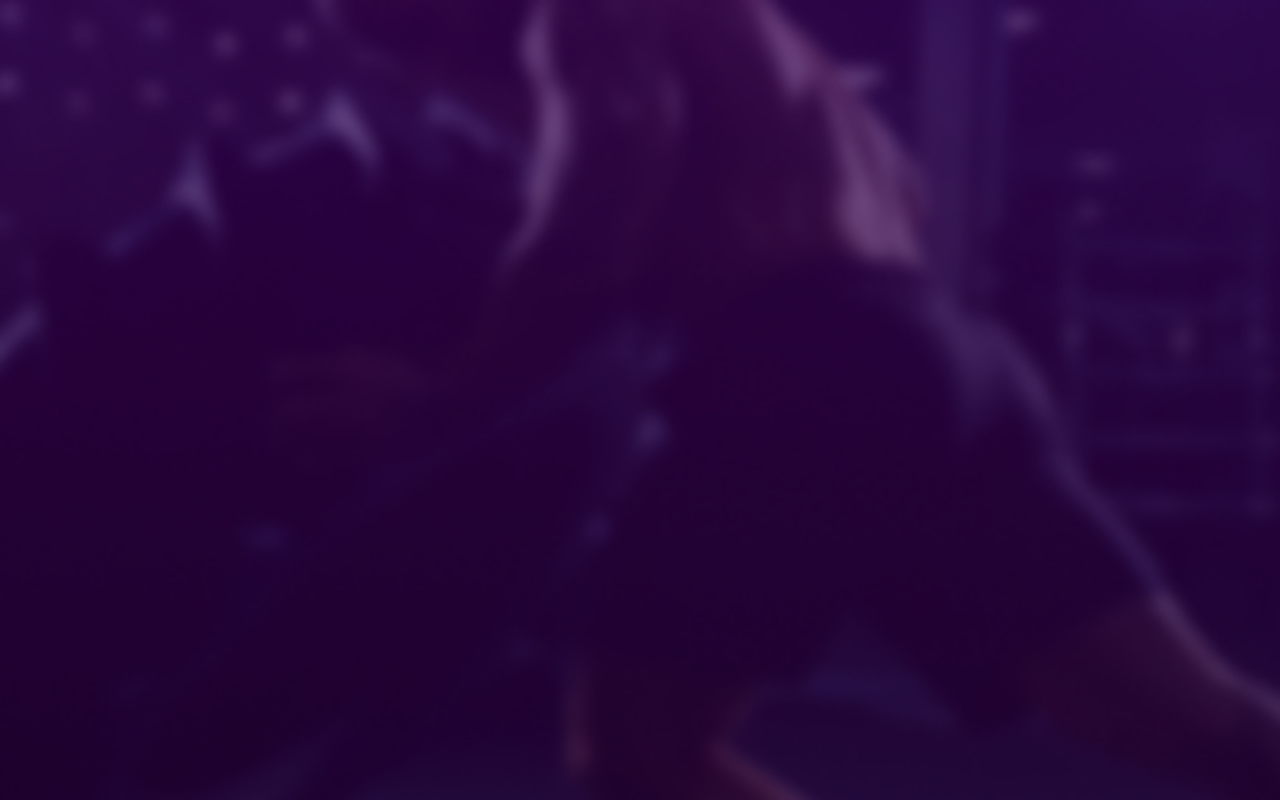
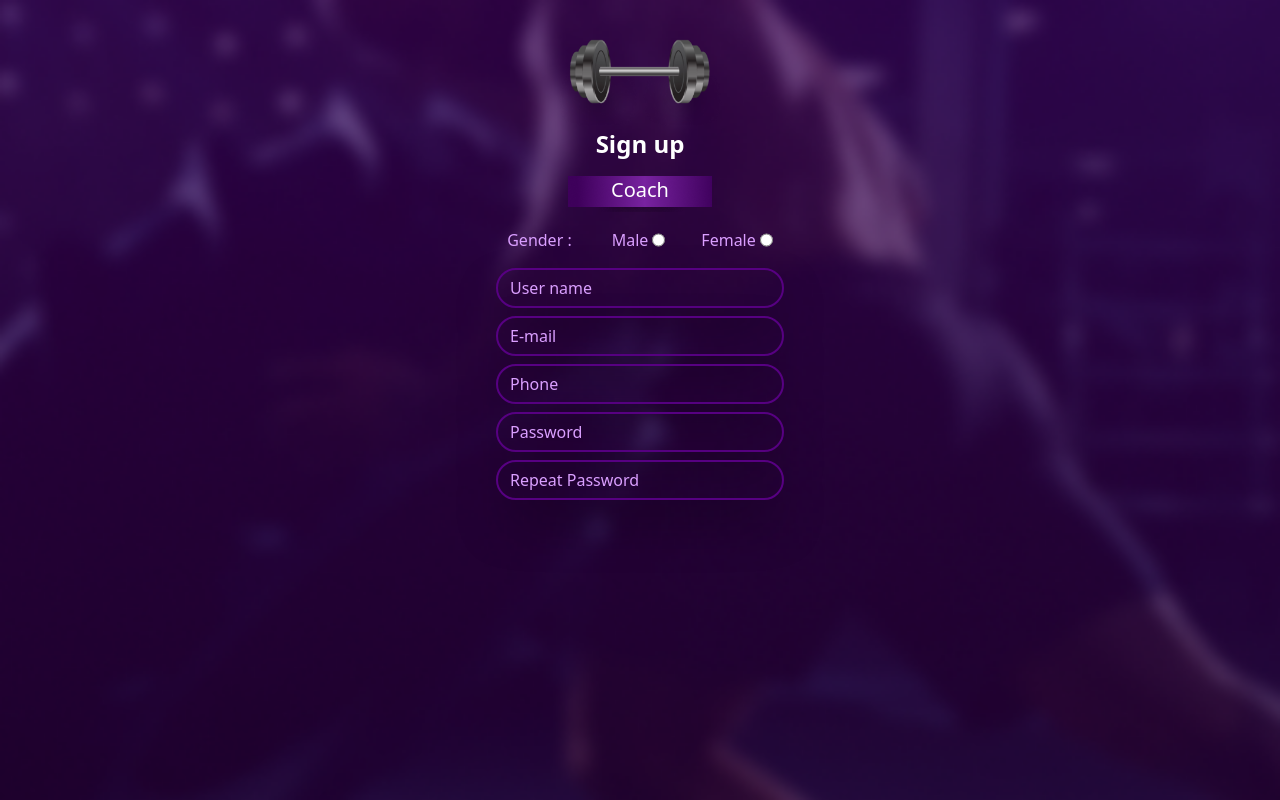
Before and after one commit to raha-mtlbi/Fitness, a React (Vite) app: page /coachSignup in a window 1280 px wide. Before the commit this address had no page. Built offline with nearby package versions, Linux system fonts and the light colour scheme.

Commit message:
coach sign up design

```diff
--- a/src/App.jsx
+++ b/src/App.jsx
@@ -4,6 +4,7 @@ import SignupLogin from "./pages/SignupLogin";
 import UserType from "./pages/UserType";
 import AthleteSignup from "./pages/AthleteSignup";
 import { Route, Routes } from "react-router-dom";
+import CoachSignup from "./pages/CoachSignup";
 
 export default function App() {
   return (
@@ -12,6 +13,7 @@ export default function App() {
         <Route path="" element={<SignupLogin />} />
         <Route path="/userType" element={<UserType />} />
         <Route path="/athleteSignup" element={<AthleteSignup />} />
+        <Route path="/coachSignup" element={<CoachSignup />} />
       </Routes>
       <BackgroundImage />
     </div>
--- a/src/pages/CoachSignup.jsx
+++ b/src/pages/CoachSignup.jsx
@@ -0,0 +1,53 @@
+import React from "react";
+import dumbbell from "../images/dumbbell.png";
+import Back from "../images/back.png";
+import Input from "../component/Input";
+
+export default function CoachSignup() {
+  return (
+    <div className="flex-col flex place-items-center p-8 gap-4">
+      {/* photo and sign up */}
+      <div className="flex-col flex text-center">
+        <img src={dumbbell} className="h-24 w-44" />
+        <p className="text-white text-2xl font-bold">Sign up</p>
+      </div>
+      {/* athlete */}
+      <div
+        className="w-36 h-9 text-white text-xl text-center bg-no-repeat"
+        style={{
+          backgroundImage: `url("${Back}")`,
+        }}
+      >
+        Coach
+      </div>
+      {/* Gender */}
+      <div className="text-[#DA9FFF] text-base flex flex-row gap-10">
+        <p>Gender :</p>
+        <div className="flex flex-row">
+          <p className="mr-1">Male</p>
+          <input
+            type="radio"
+            value="Male"
+            name="gender"
+            className="mr-9 accent-[#954ab6]"
+          />
+          <p className="mr-1">Female</p>
+          <input
+            type="radio"
+            value="Female"
+            name="gender"
+            className="accent-[#954ab6]"
+          />
+        </div>
+      </div>
+      {/* input */}
+      <div className="flex flex-col gap-2">
+        <Input placeholder={"User name"} />
+        <Input placeholder={"E-mail"} />
+        <Input placeholder={"Phone"} />
+        <Input placeholder={"Password"} />
+        <Input placeholder={"Repeat Password"} />
+      </div>
+    </div>
+  );
+}
```
Also changed, not shown: src/pages/Login.jsx (added).
